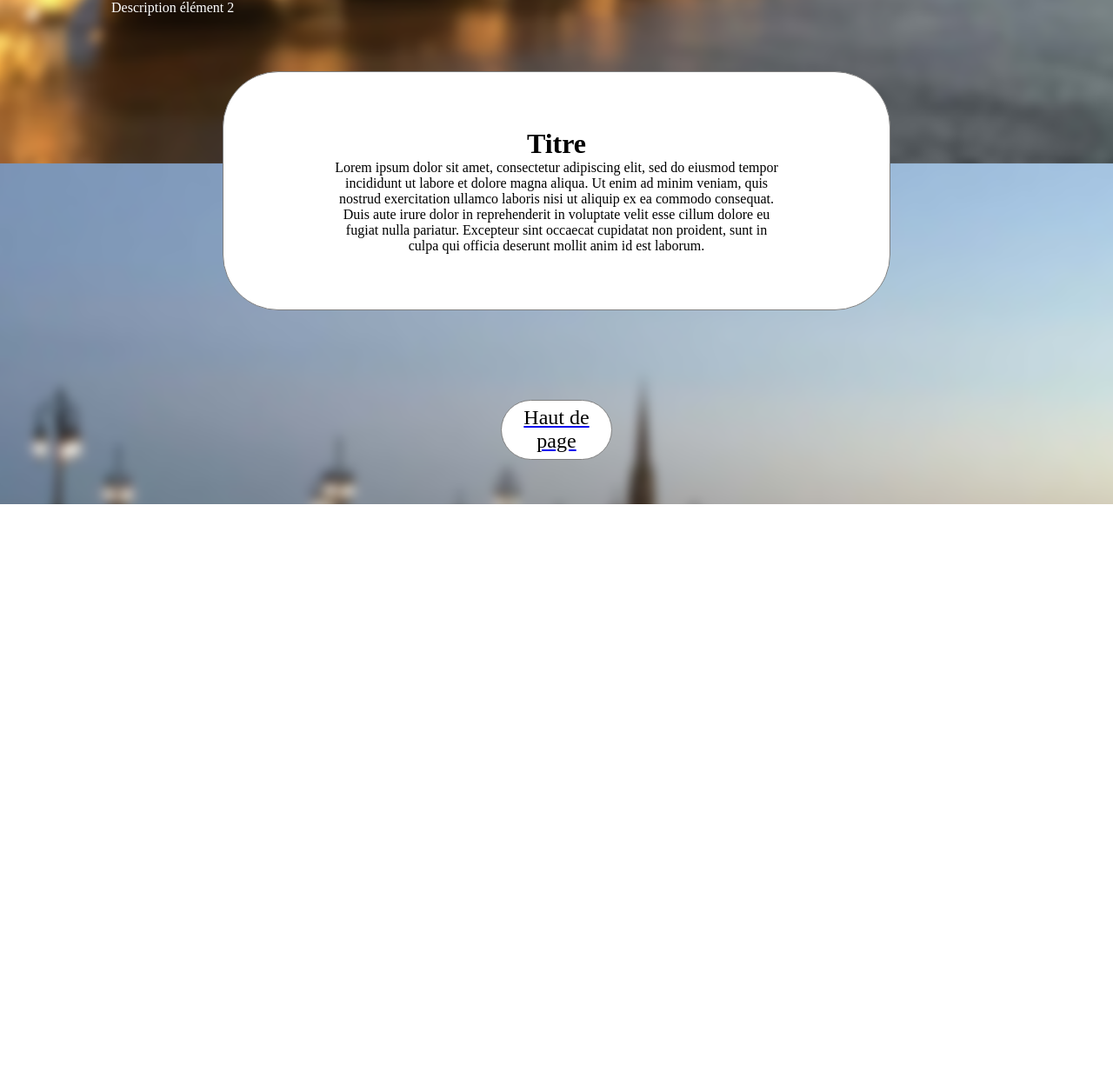
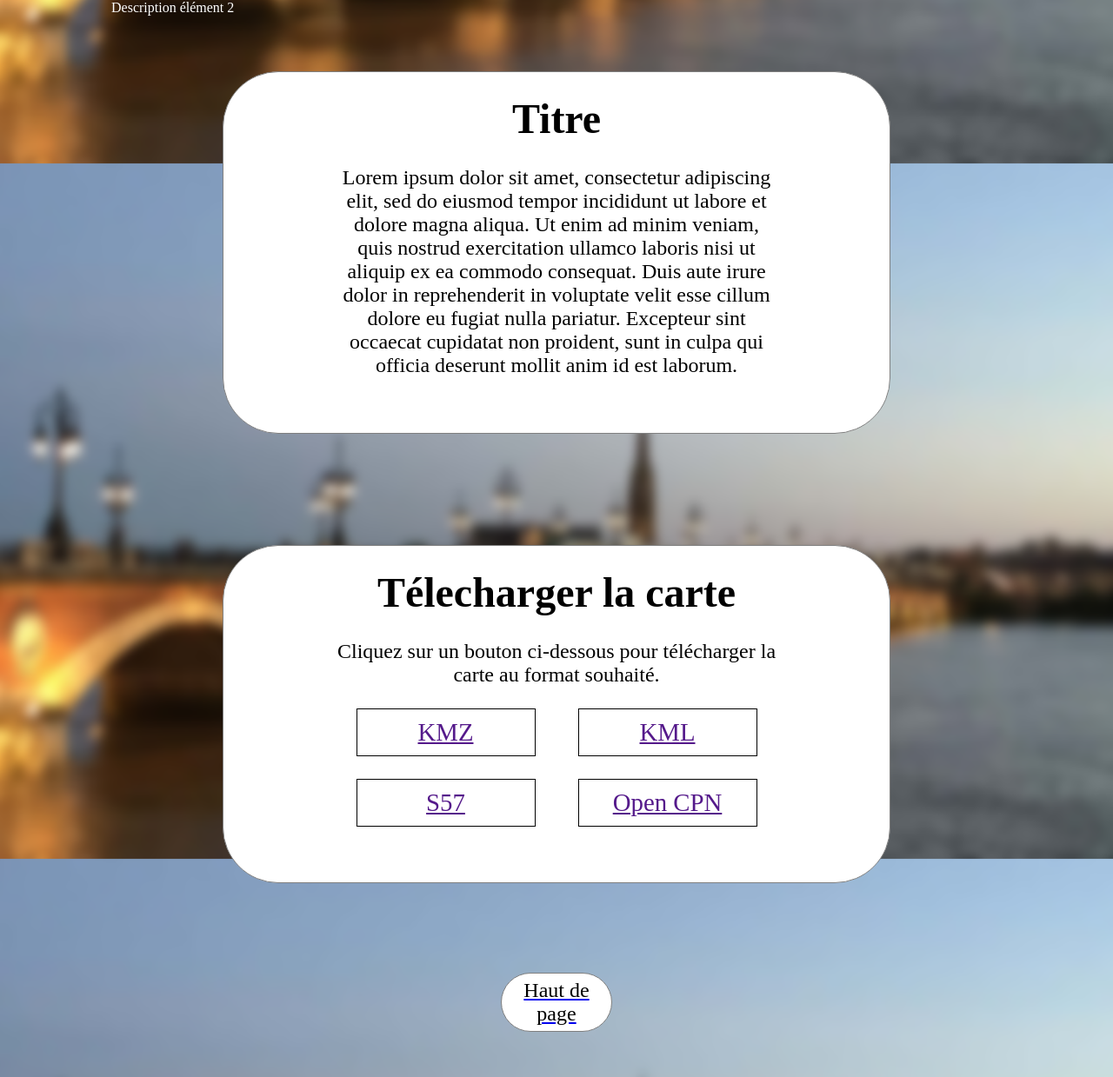
Before and after one commit to minunn/Gar-on-web, a PHP site: page / in a window 1280 px wide. Shown: the part 1412-2651 px from the top of the page at 87% size. Before the commit the page ends 1992 px from the top, so only its background shows below. Run offline with PHP 8.4, Linux system fonts and the light colour scheme; some libraries are stand-ins or nearby versions.

Commit message:
Ajout de la section téléchargement

```diff
--- a/index.php
+++ b/index.php
@@ -5,7 +5,7 @@
 
     <head>
         <meta charset="utf-8">
-        <link rel="shortcut icon" type="image/ico" href="index/images/favicon.png"> <!-- favicon -->
+        <link rel="shortcut icon" type="image/ico" href="index/images/favicon.png">
         <link rel="stylesheet" type="text/css" href="index/index.css">
         <title>Cartographie | France | Ami Garonne</title>
         <script src="index/index.js"></script>
@@ -15,7 +15,7 @@
     </head>
 
     <body onload="initialize()">
-        <header> <!-- Les positions, dimensions, couleurs, ... des éléments doivent être exactement les mêmes que sur les autres pages ! -->
+        <header>
             <div id="connexion"> <!-- Renvoie vers la page de connexion administrateur -->
                 <p><a href="Login/login.php">Connexion</a></p>
             </div>
@@ -60,10 +60,21 @@
             </div>
 
             <div id="texte"> <!-- Si le commanditaire souhaite apporter des explications sur la carte ou autre texte -->
-                <h3>Titre</h3>
+                <h3>Titre</h3><br>
                 <p>Lorem ipsum dolor sit amet, consectetur adipiscing elit, sed do eiusmod tempor incididunt ut labore et dolore magna aliqua. Ut enim ad minim veniam, quis nostrud exercitation ullamco laboris nisi ut aliquip ex ea commodo consequat. Duis aute irure dolor in reprehenderit in voluptate velit esse cillum dolore eu fugiat nulla pariatur. Excepteur sint occaecat cupidatat non proident, sunt in culpa qui officia deserunt mollit anim id est laborum.</p>
             </div>
-
+            <div id="telecharger"> <!-- Section pour télécharger la carte dans tous ces formats -->
+                <h3>Télecharger la carte</h3><br>
+                <p>Cliquez sur un bouton ci-dessous pour télécharger la carte au format souhaité.</p>
+                <div class="boutons">
+                    <div class="formats"><a href="">KMZ</a></div>
+                    <div class="formats"><a href="">KML</a></div>
+                </div>
+                <div class="boutons">
+                    <div class="formats"><a href="">S57</a></div>
+                    <div class="formats"><a href="">Open CPN</a></div>
+                </div>
+            </div>
             <footer>
                 <a href="#connexion"><div id="retour">Haut de page</div></a>
             </footer>
--- a/index/index.css
+++ b/index/index.css
@@ -24,7 +24,7 @@ header {
 }
 
 #langues {
-    padding: .5% .5% .5% .5%;
+  padding: 0.5% 0.5% 0.5% 0.5%;
   margin-left: 20vw;
   border: 1px solid grey;
   display: flex;
@@ -127,11 +127,35 @@ iframe {
 }
 
 #texte {
+  font-size: 1.5em;
   background-color: white;
   margin: 5% 20% 0 20%;
-    padding: 5% 10% 5% 10%;
+  padding: 2% 10% 5% 10%;
   border: 1px solid grey;
   border-radius: 5vw;
+}
+
+#telecharger {
+  font-size: 1.5em;
+  background-color: white;
+  margin: 10% 20% 0 20%;
+  padding: 2% 10% 5% 10%;
+  border: 1px solid grey;
+  border-radius: 5vw;
+}
+
+.boutons {
+  display: flex;
+  flex-wrap: wrap;
+  justify-content: space-around;
+}
+
+.formats {
+  border: 1px solid black;
+  font-size: 120%;
+  width: 40%;
+  margin-top: 5%;
+  padding: 2% 0 2% 0;
 }
 
 #retour {
@@ -140,7 +164,7 @@ iframe {
   text-decoration: none;
   font-size: 150%;
   margin: 8% 45% 4% 45%;
-    padding: .5% 0 .5% 0;
+  padding: 0.5% 0 0.5% 0;
   border: 1px solid grey;
   border-radius: 5vw;
 }
```
Lines whose indentation alone changed are shown as unchanged.
